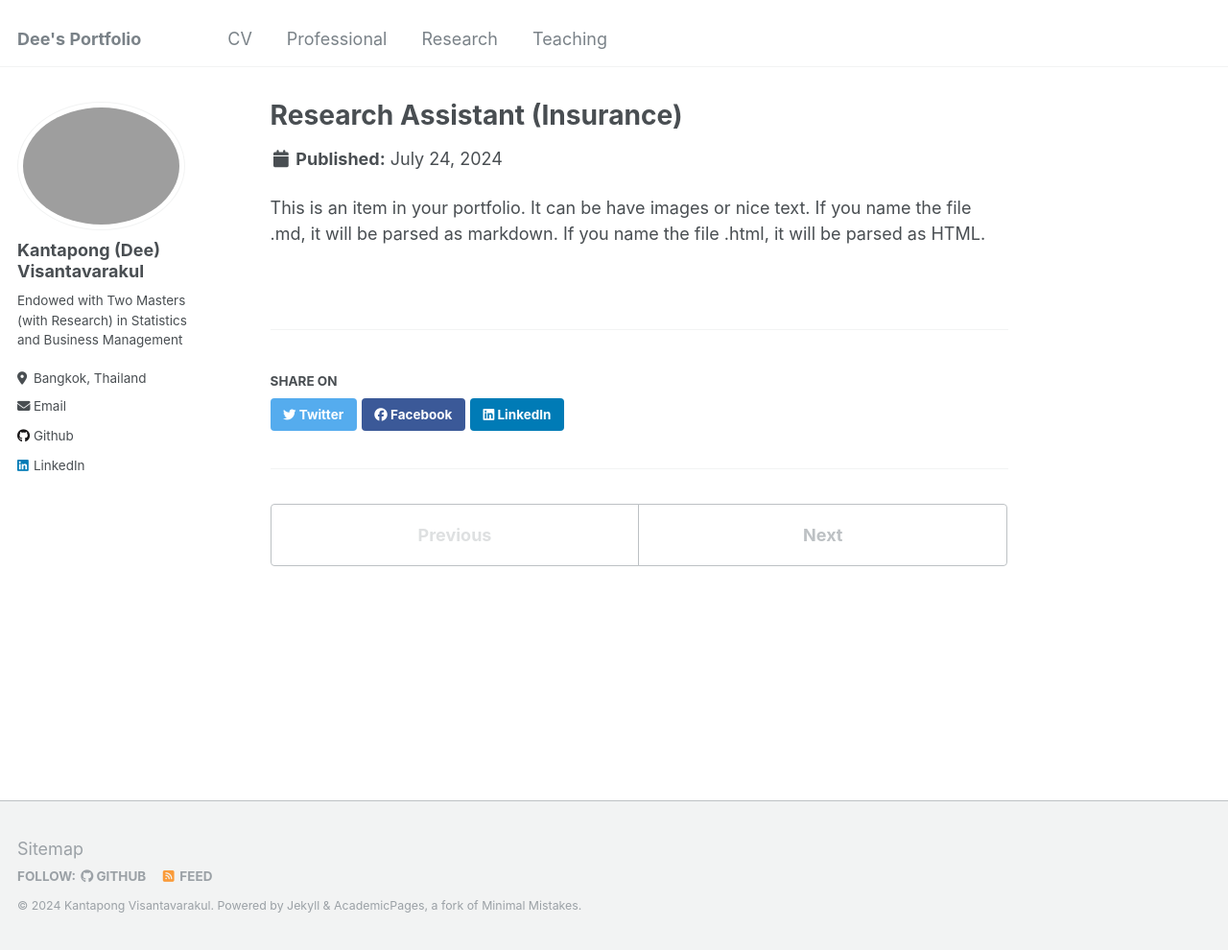
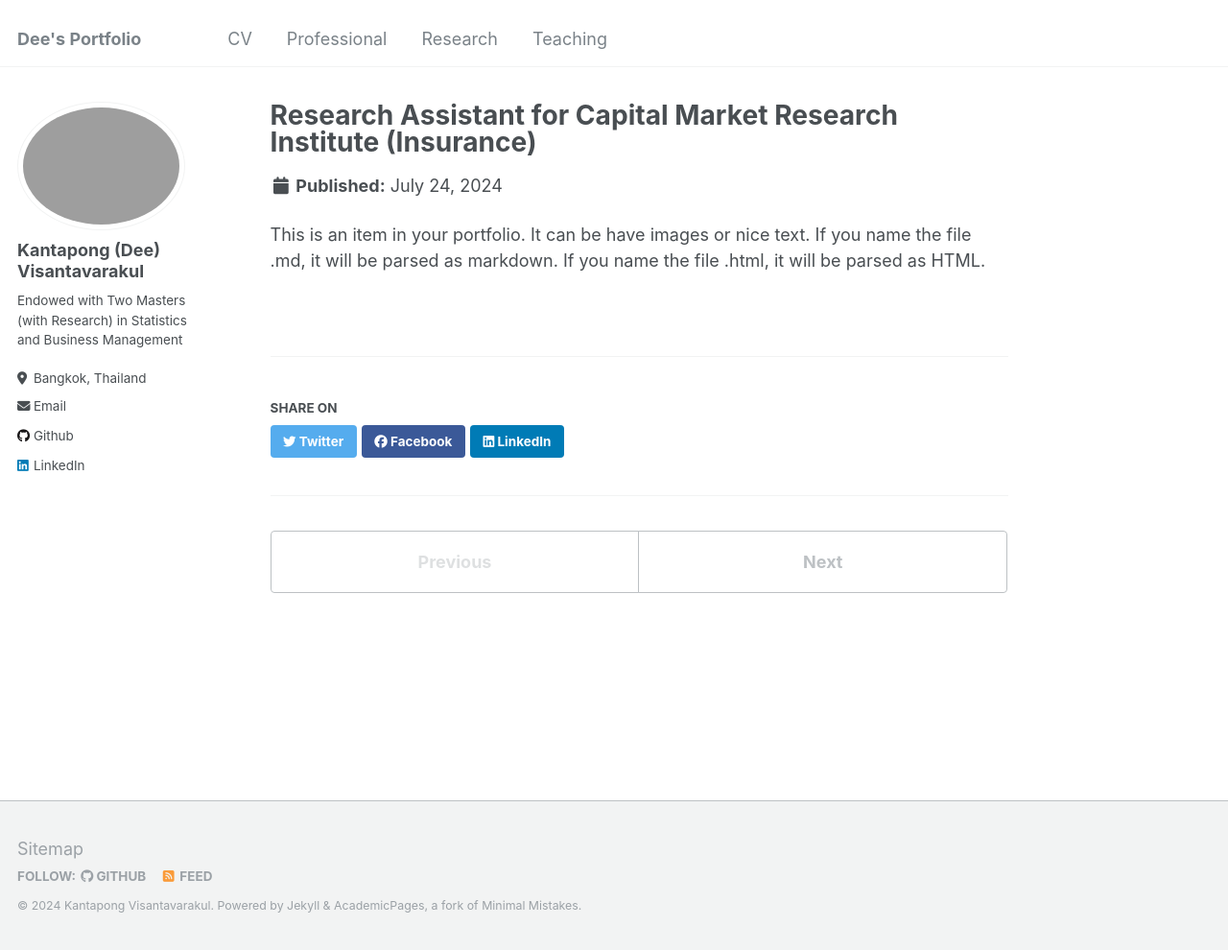
Before and after one commit to GoodDee/GoodDee.github.io, a Jekyll site: the page built from _portfolio/portfolio-1.md, in a window 1280 px wide and 990 px high. Shown: the whole window at 96% size. Built offline with Jekyll 4.4.1, drawn with Linux system fonts in a browser that asks for light colours.

Commit message:
Update portfolio-1.md

```diff
--- a/_portfolio/portfolio-1.md
+++ b/_portfolio/portfolio-1.md
@@ -1,5 +1,5 @@
 ---
-title: "Research Assistant (Insurance)"
+title: "Research Assistant for Capital Market Research Institute (Insurance)"
 excerpt: "Research assistant in product development on Tontine, innovative type of life insurance to address ageing society issue."
 collection: work portfolio
 ---
```
